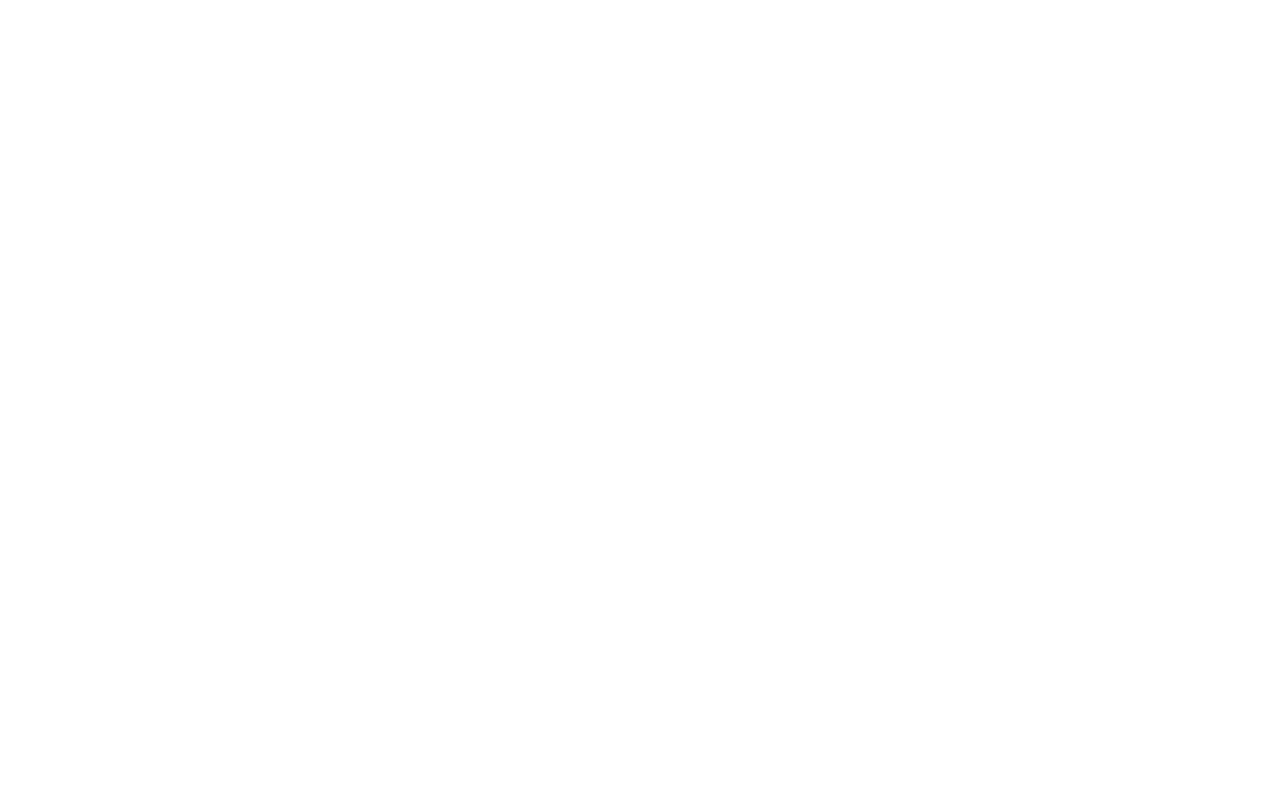
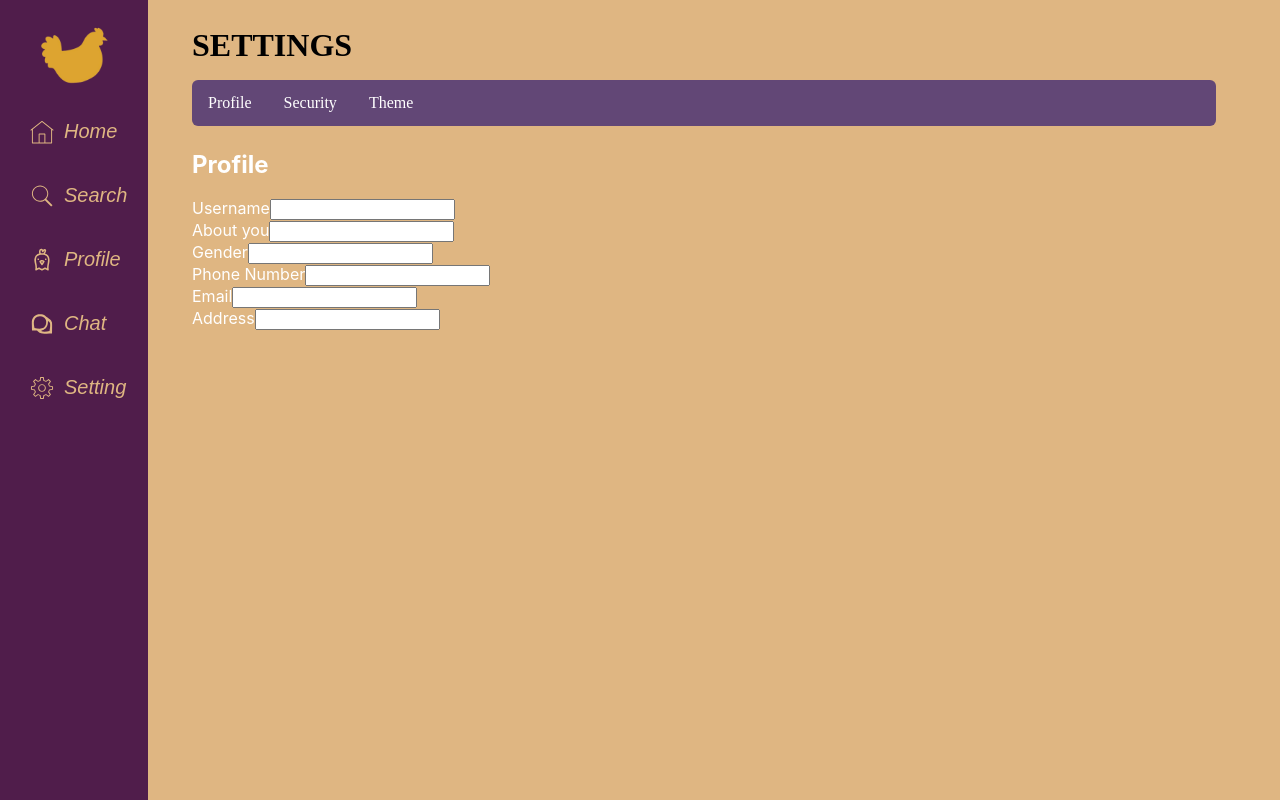
Before and after one commit to VTiS15/Chicker, a React (Create React App) app in the folder chicker/: page /Setting in a window 1280 px wide. Before the commit this address had no page. Built offline with nearby package versions, Linux system fonts and the light colour scheme.

Commit message:
Added Setting Page

```diff
--- a/chicker/public/index.html
+++ b/chicker/public/index.html
@@ -2,7 +2,7 @@
 <html lang="en">
   <head>
     <meta charset="utf-8" />
-    <link rel="icon" href="%PUBLIC_URL%/favicon.ico" />
+    <link rel="icon" href="%PUBLIC_URL%/IconPicture.ico" />
     <meta name="viewport" content="width=device-width, initial-scale=1" />
     <meta name="theme-color" content="#000000" />
     <meta
@@ -24,7 +24,7 @@
       work correctly both with client-side routing and a non-root public URL.
       Learn how to configure a non-root public URL by running `npm run build`.
     -->
-    <title>React App</title>
+    <title>Chicker</title>
   </head>
   <body>
     <noscript>You need to enable JavaScript to run this app.</noscript>
--- a/chicker/src/App.js
+++ b/chicker/src/App.js
@@ -5,6 +5,7 @@
 import LoginPage from "./Frontend/Pages/LoginPage";
 import RegistrartionPage from "./Frontend/Pages/RegistrationPage";
 import SearchPage from "./Frontend/Pages/SearchPage";
+import SettingPage from "./Frontend/Pages/SettingPage";
 import Home from "./Frontend/Pages/Home";
 
 export default function App() {
@@ -16,6 +17,7 @@
           <Route path="/Login" element={<LoginPage />} />
           <Route path="/Registrartion" element={<RegistrartionPage />} />
           <Route path="/Search" element={<SearchPage />} />
+          <Route path="/Setting" element={<SettingPage />} />
         </Route>
       </Routes>
     </BrowserRouter>
--- /dev/null
+++ b/chicker/src/Frontend/Pages/SettingPage.css
@@ -0,0 +1,88 @@
+.SettingPage {
+  background-color: #dfb682;
+  height: 100vh;
+  width: 300vh;
+  position: fixed;
+  padding-left: 15%;
+  align-items: center;
+}
+
+h1 {
+  padding-top: 6px;
+  position: fixed;
+  font-family: poppins;
+  z-index: 4;
+}
+
+.NavBar {
+  margin-top: 80px;
+  list-style-type: none;
+  padding: 0;
+  overflow: hidden;
+  background-color: #624776;
+  width: 80%;
+  position: fixed;
+  font-family: poppins;
+  border-radius: 6px;
+  z-index: 4;
+}
+
+.NavBar li {
+  display: inline;
+  float: left;
+}
+
+.NavBar li a {
+  display: block;
+  color: white;
+  text-align: center;
+  padding: 14px 16px;
+  text-decoration: none;
+}
+
+.NavBar li a:hover {
+  background-color: #473852;
+}
+
+.WrapperContainer {
+  height: 100%;
+  width: 100%;
+  overflow: hidden;
+}
+
+.Profile {
+  background-color: #dfb682;
+  color: #fff;
+  transition: left 0.5s cubic-bezier(0.25, 0.1, 0.25, 1);
+}
+.Security {
+  background-color: #dfb682;
+  color: #fff;
+  left: 100%;
+  transition: left 0.5s cubic-bezier(0.25, 0.1, 0.25, 1);
+}
+.Theme {
+  background-color: #dfb682;
+  color: #fff;
+  left: 100%;
+  transition: left 0.5s cubic-bezier(0.25, 0.1, 0.25, 1);
+}
+
+a[id="Profile"],
+a[id="Security"],
+a[id="Theme"] {
+  display: none;
+}
+
+.BaseLayers {
+  width: 100%;
+  height: 100%;
+  position: absolute;
+  margin-top: 5%;
+}
+
+a[id="Profile"]:target ~ main > section#profile,
+a[id="Security"]:target ~ main > section#security,
+a[id="Theme"]:target ~ main > section#theme {
+  left: 7.35%;
+}
--- /dev/null
+++ b/chicker/src/Frontend/Pages/SettingPage.js
@@ -0,0 +1,58 @@
+import Sidebar from "../components/sidebar";
+import "./SettingPage.css";
+
+export default function SettingPage() {
+  return (
+    <>
+      <Sidebar />
+      <div className="SettingPage">
+        <h1>SETTINGS</h1>
+        <a id="Profile"></a>
+        <a id="Security"></a>
+        <a id="Theme"></a>
+        <ul className="NavBar">
+          <li>
+            <a href="#Profile">Profile</a>
+          </li>
+          <li>
+            <a href="#Security">Security</a>
+          </li>
+          <li>
+            <a href="#Theme">Theme</a>
+          </li>
+        </ul>
+        <main class="WrapperContainer" id="siteContainer">
+          <section className="Profile BaseLayers" id="profile">
+            <h2>Profile</h2>
+            <form>
+              <label>Username</label>
+              <input></input>
+              <br />
+              <label>About you</label>
+              <input></input>
+              <br />
+              <label>Gender</label>
+              <input></input>
+              <br />
+              <label>Phone Number</label>
+              <input></input>
+              <br />
+              <label>Email</label>
+              <input></input>
+              <br />
+              <label>Address</label>
+              <input></input>
+              <br />
+            </form>
+          </section>
+          <section className="Security BaseLayers" id={"security"}>
+            <h2>Security</h2>
+          </section>
+          <section className="Theme BaseLayers" id={"theme"}>
+            <h2>Theme</h2>
+          </section>
+        </main>
+      </div>
+    </>
+  );
+}
--- a/chicker/src/Frontend/components/sidebar.js
+++ b/chicker/src/Frontend/components/sidebar.js
@@ -35,10 +35,12 @@
         <img className="icon" src={chat} alt="Home" />
         <span className="button-text">Chat</span>
       </button>
-      <button className="sidebar-button">
-        <img className="icon" src={setting} alt="Home" />
-        <span className="button-text">Setting</span>
-      </button>
+      <Link to="/Setting" style={linkstyle}>
+        <button className="sidebar-button">
+          <img className="icon" src={setting} alt="Home" />
+          <span className="button-text">Setting</span>
+        </button>
+      </Link>
     </div>
   );
 };
```
Also changed, not shown: 1 other file (tests, documents, lock files or other folders).
